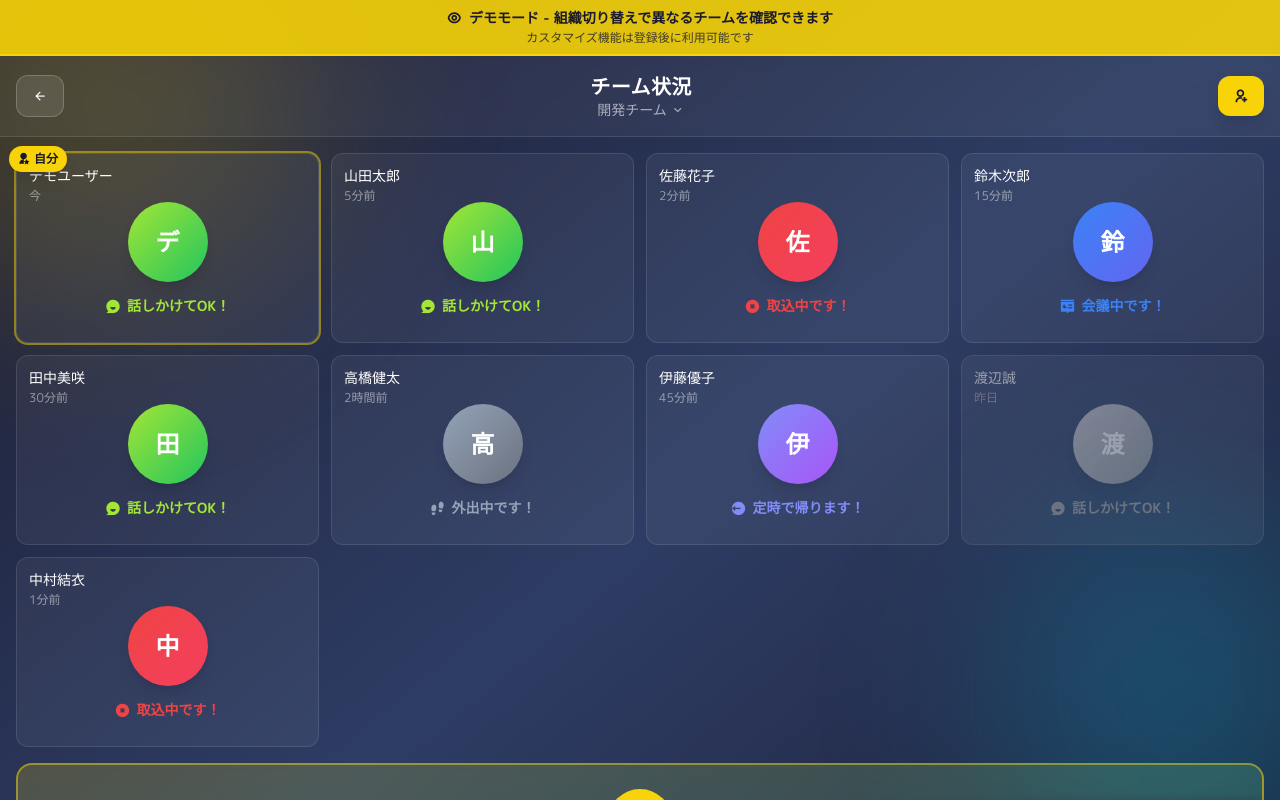
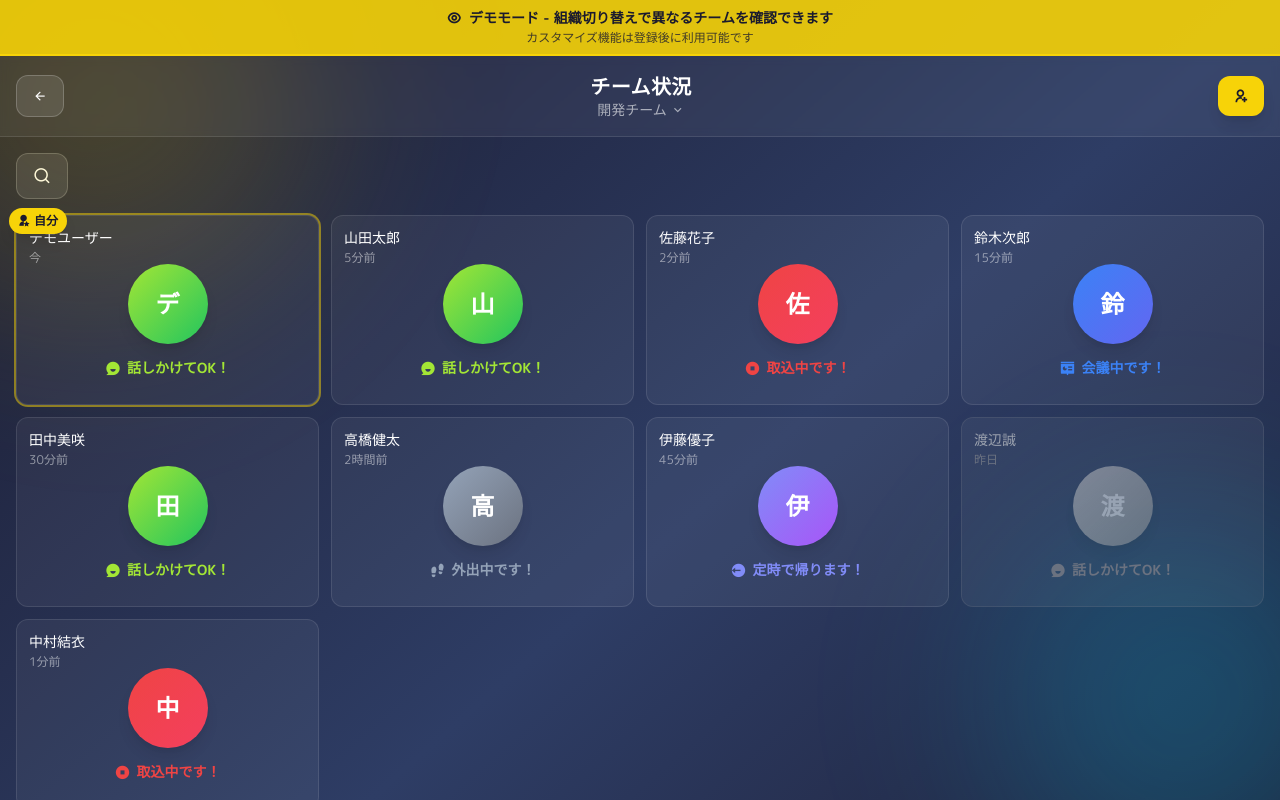
Before and after one commit to zndmonya-dot/InkShare, a Next.js app: page /demo/team in a window 1280 px wide. Shown: the top 800 px of the page. Built offline with nearby package versions, Linux system fonts and the light colour scheme.

Commit message:
feat: デモチームページにも検索機能を追加

```diff
--- a/app/demo/team/page.tsx
+++ b/app/demo/team/page.tsx
@@ -159,6 +159,8 @@ export default function DemoTeamPage() {
   const [currentOrgId, setCurrentOrgId] = useState<string>('1')
   const [showOrgMenu, setShowOrgMenu] = useState(false)
   const [selectedMember, setSelectedMember] = useState<any | null>(null)
+  const [searchQuery, setSearchQuery] = useState('')
+  const [showSearchBar, setShowSearchBar] = useState(false)
 
   // localStorageから自分のステータスと組織IDを読み込んでメンバーリストを作成
   useEffect(() => {
@@ -182,6 +184,12 @@ export default function DemoTeamPage() {
     const updated = new Date(lastUpdated)
     return now.toDateString() === updated.toDateString()
   }
+
+  // 検索フィルター
+  const filteredMembers = members.filter(m => {
+    if (!searchQuery) return true
+    return m.name.toLowerCase().includes(searchQuery.toLowerCase())
+  })
 
   return (
     <div className="min-h-screen bg-gradient-to-br from-splat-dark via-ink-blue to-splat-dark overflow-hidden relative">
@@ -232,8 +240,51 @@ export default function DemoTeamPage() {
 
       {/* メンバーリスト */}
       <main className="p-4 overflow-visible space-y-4">
+        {/* 検索バー */}
+        <div className="flex gap-2">
+          {showSearchBar ? (
+            <div className="flex-1 relative">
+              <input
+                type="text"
+                value={searchQuery}
+                onChange={(e) => setSearchQuery(e.target.value)}
+                placeholder="メンバーを検索..."
+                className="w-full px-4 py-2 pl-10 bg-white/5 text-white border border-white/20 rounded-xl focus:outline-none focus:border-ink-yellow placeholder:text-white/40"
+                style={{ fontSize: '16px' }}
+              />
+              <i className="ri-search-line absolute left-3 top-1/2 -translate-y-1/2 text-white/60 text-lg"></i>
+              {searchQuery && (
+                <button
+                  onClick={() => setSearchQuery('')}
+                  className="absolute right-3 top-1/2 -translate-y-1/2 text-white/60 hover:text-white transition-colors"
+                >
+                  <i className="ri-close-circle-line text-xl"></i>
+                </button>
+              )}
+            </div>
+          ) : (
+            <button
+              onClick={() => setShowSearchBar(true)}
+              className="px-4 py-2 bg-white/10 hover:bg-white/20 text-white rounded-xl transition-all border border-white/20 flex items-center gap-2"
+            >
+              <i className="ri-search-line text-lg"></i>
+            </button>
+          )}
+          {showSearchBar && (
+            <button
+              onClick={() => {
+                setShowSearchBar(false)
+                setSearchQuery('')
+              }}
+              className="px-4 py-2 bg-white/10 hover:bg-white/20 text-white rounded-xl transition-all border border-white/20"
+            >
+              <i className="ri-close-line text-lg"></i>
+            </button>
+          )}
+        </div>
+
         <div className="grid grid-cols-2 sm:grid-cols-3 md:grid-cols-4 gap-3 overflow-visible">
-          {members.map((member) => {
+          {filteredMembers.map((member) => {
             const config = statusConfig[member.status]
             const updatedToday = isUpdatedToday(member.lastUpdated)
 
```
